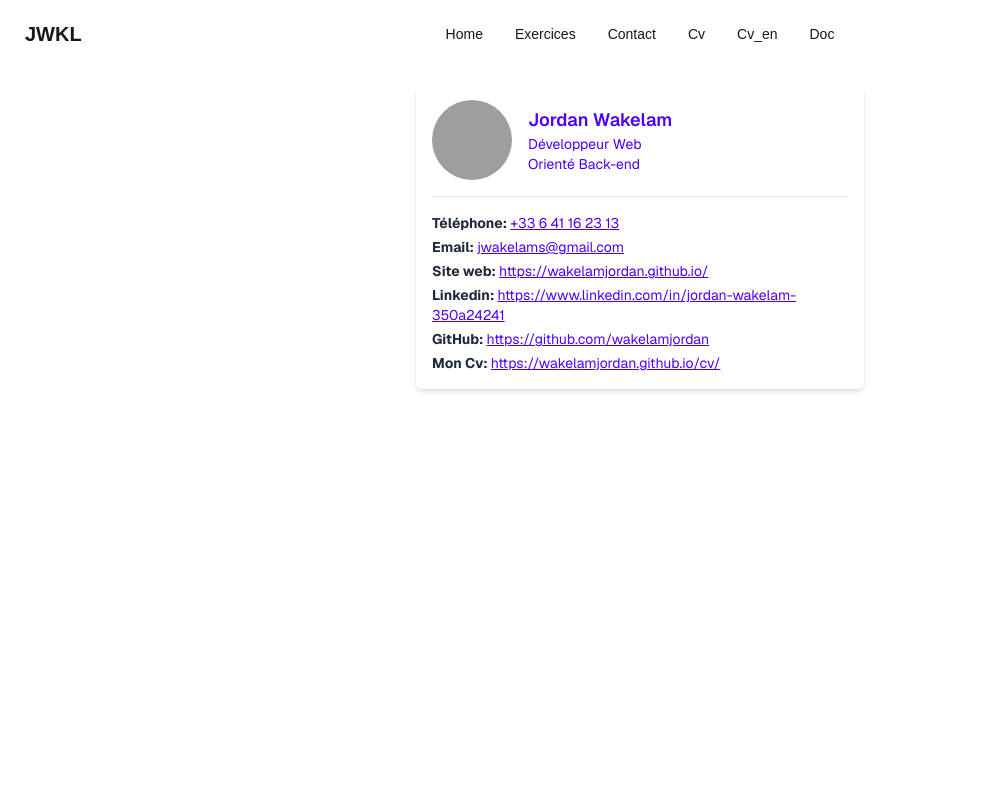
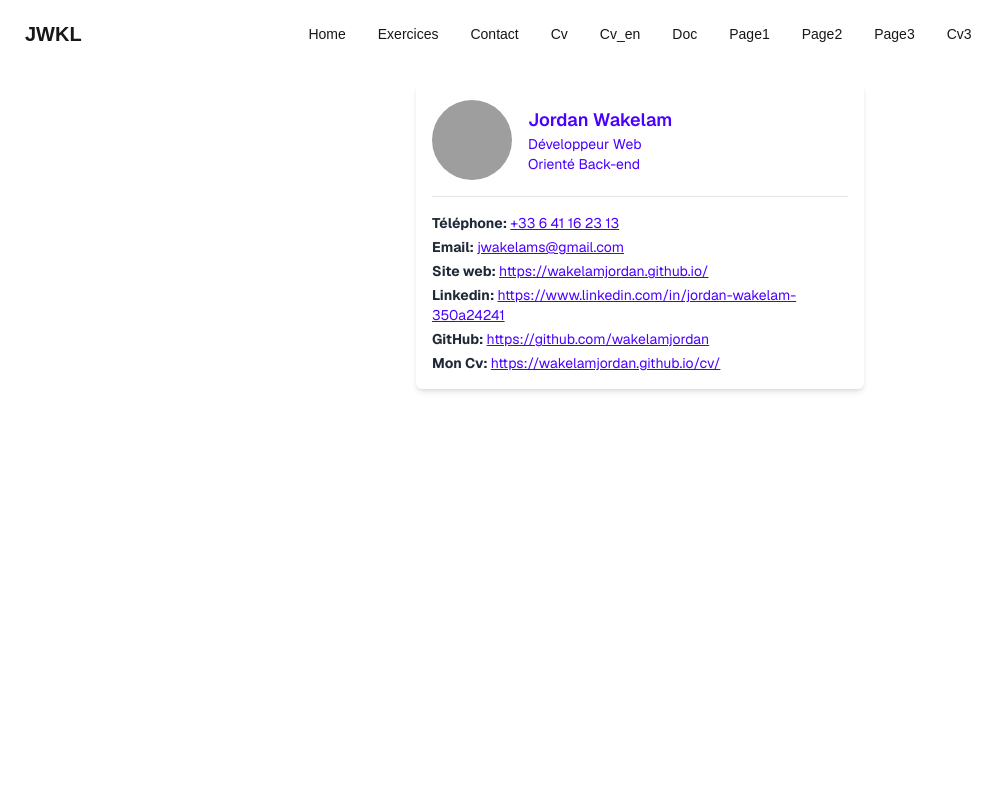
Before and after one commit to wakelamjordan/front_flask, a Next.js app: page /contact in a window 1280 px wide. Shown: the top 800 px of the page, without its empty margins (0-1008 px from the left). Built offline with nearby package versions, Linux system fonts and the light colour scheme; grey boxes are pictures that could not be loaded.

Commit message:
ajout des routes pour les page exercices flask

```diff
--- a/src/app/layout.js
+++ b/src/app/layout.js
@@ -27,6 +27,10 @@ export default function RootLayout({ children }) {
     { href: "/cv", label: "Cv" },
     { href: "/cv_en", label: "Cv_en" },
     { href: "/doc", label: "Doc" },
+    { href: "/flask/page1", label: "Page1" },
+    { href: "/flask/page2", label: "Page2" },
+    { href: "/flask/page3", label: "Page3" },
+    { href: "/flask/cv3", label: "Cv3" }
   ];
 
   return (
```
Also changed, not shown: 14 other files (tests, documents, lock files or other folders).
